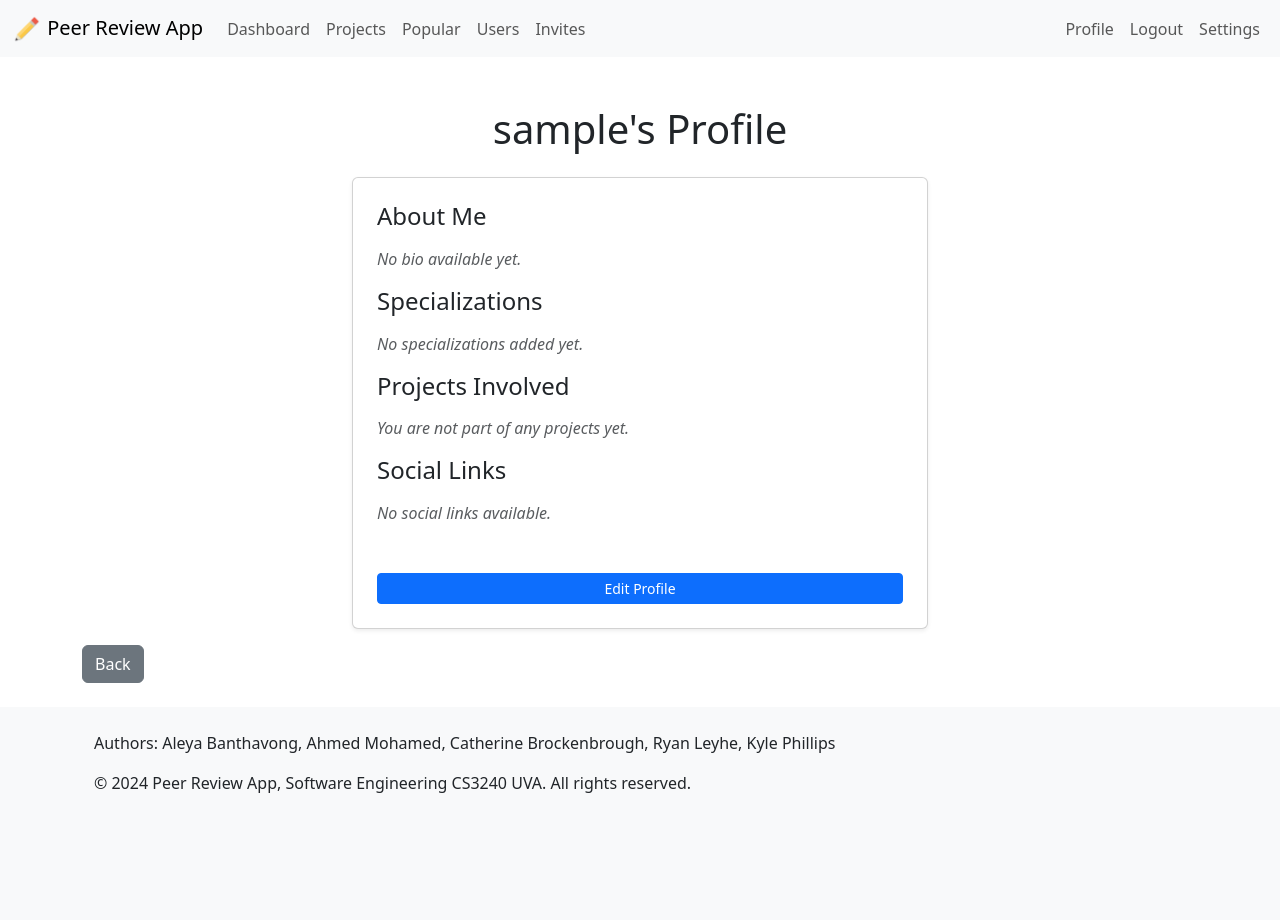
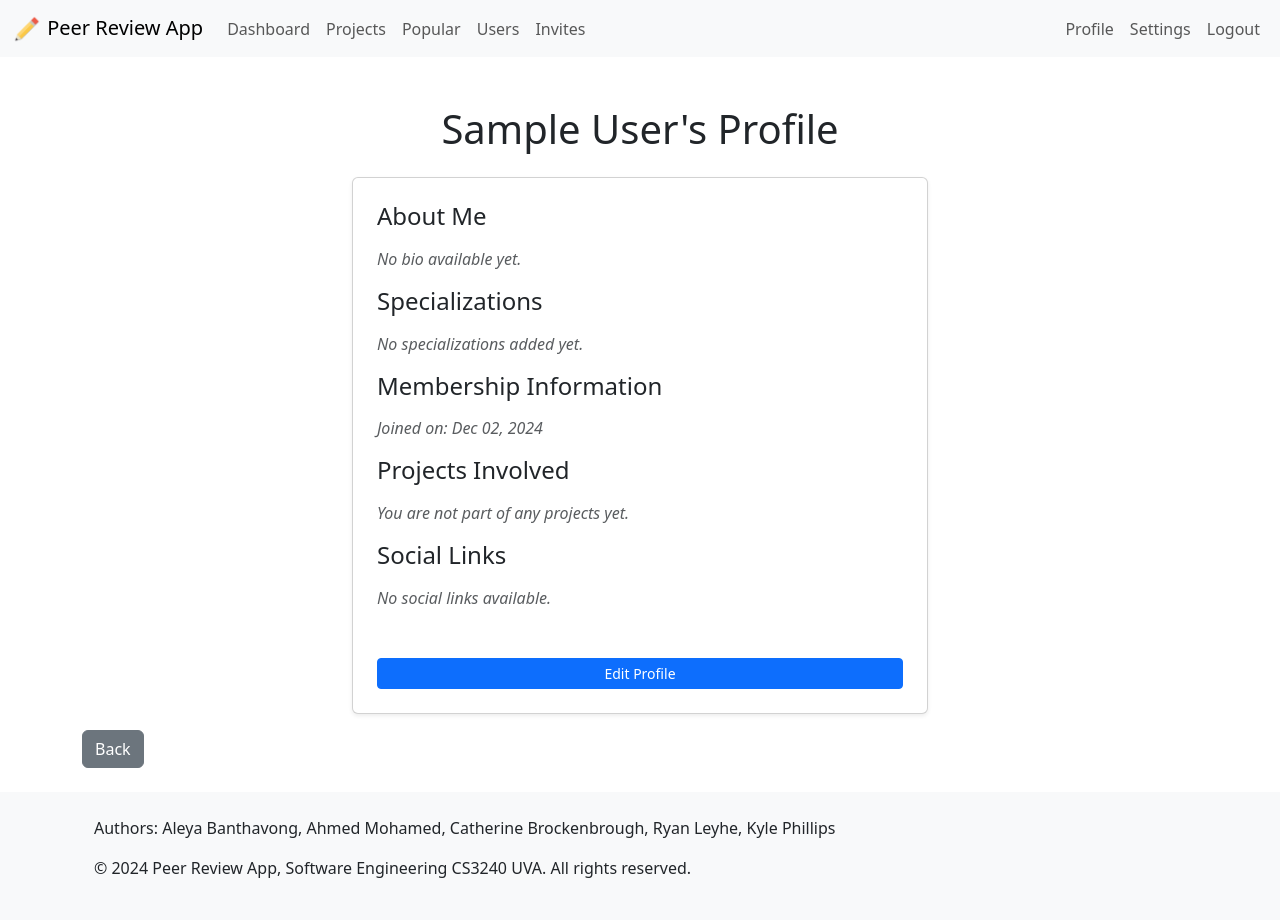
Before and after one commit to AhmedMoee/PeerReview, a Django app: page /profile/1/ in a window 1280 px wide; the page is wider, and only the part inside the window is pictured. Before the commit the page ends 793 px from the top of that part, so only its background shows below. Run offline with Django 5.2, Linux system fonts and the light colour scheme; the visitor is signed in with stand-in values (Sample User, id 1); data comes from the database, SQL or seed files in the repository; some libraries are stand-ins or nearby versions.

Commit message:
fixing settings.py and adding the date a user joined the PMA to profile

```diff
--- a/mysite/settings.py
+++ b/mysite/settings.py
@@ -24,11 +24,11 @@ load_dotenv()
 SECRET_KEY = 'django-insecure-+!r0i(emln-g5)ous&knffqw2l@b@x26dowy^y50#mm*swjp1)'
 
 # SECURITY WARNING: don't run with debug turned on in production!
-DEBUG = True
+DEBUG = False
 
 ALLOWED_HOSTS = ['localhost', '127.0.0.1', 'uva-cs-3240-project-b-10-7d152fd5a130.herokuapp.com']
 
-SITE_ID=7
+SITE_ID=4
 
 INSTALLED_APPS = [
     'daphne',
--- a/users/templates/base.html
+++ b/users/templates/base.html
@@ -88,11 +88,11 @@
                             <a class="nav-link" href="{% url 'view_profile' request.user.id %}">Profile</a>
                         </li>
                         <li class="nav-item">
+                        <a class="nav-link" href="{% url 'settings' %}">Settings</a>
+                        </li>
+                        <li class="nav-item">
                             <a class="nav-link" href="{% url 'logout' %}">Logout</a>
                         </li>
-                        <li class="nav-item">
-                        <a class="nav-link" href="{% url 'settings' %}">Settings</a>
-                    </li>
                 </ul>
                 {% else %}
                     <ul class="navbar-nav ms-auto">
--- a/users/templates/view_profile.html
+++ b/users/templates/view_profile.html
@@ -4,7 +4,7 @@
 
 {% block content %}
 <div class="container mt-4" style="max-width: 600px;">
-    <h1 class="text-center mb-4">{{ user.username }}'s Profile</h1>
+    <h1 class="text-center mb-4">{{ user.get_full_name }}'s Profile</h1>
     <div class="card shadow-sm p-4">
         <h4 class="mb-3">About Me</h4>
         {% if profile.bio %}
@@ -20,6 +20,9 @@
             <p class="text-muted"><em>No specializations added yet.</em></p>
         {% endif %}
 
+        <h4 class="mb-3">Membership Information</h4>
+        <em><p class="text-muted">Joined on: {{ user.date_joined|date:"M d, Y" }}</p></em>
+
         {% if not user|is_admin %}
             <h4 class="mb-3">Projects Involved</h4>
             <ul class="list-unstyled">
@@ -29,7 +32,7 @@
                             <strong>{{ item.project.name }}</strong>
                         </a>
                         {% if item.date_added %}
-                            <br><span class="text-muted">Joined on: {{ item.date_added|date:"M d, Y" }}</span>
+                            <em><br><span class="text-muted small">Joined on: {{ item.date_added|date:"M d, Y" }}</span></em>
                         {% endif %}
                     </li>
                 {% empty %}
```
